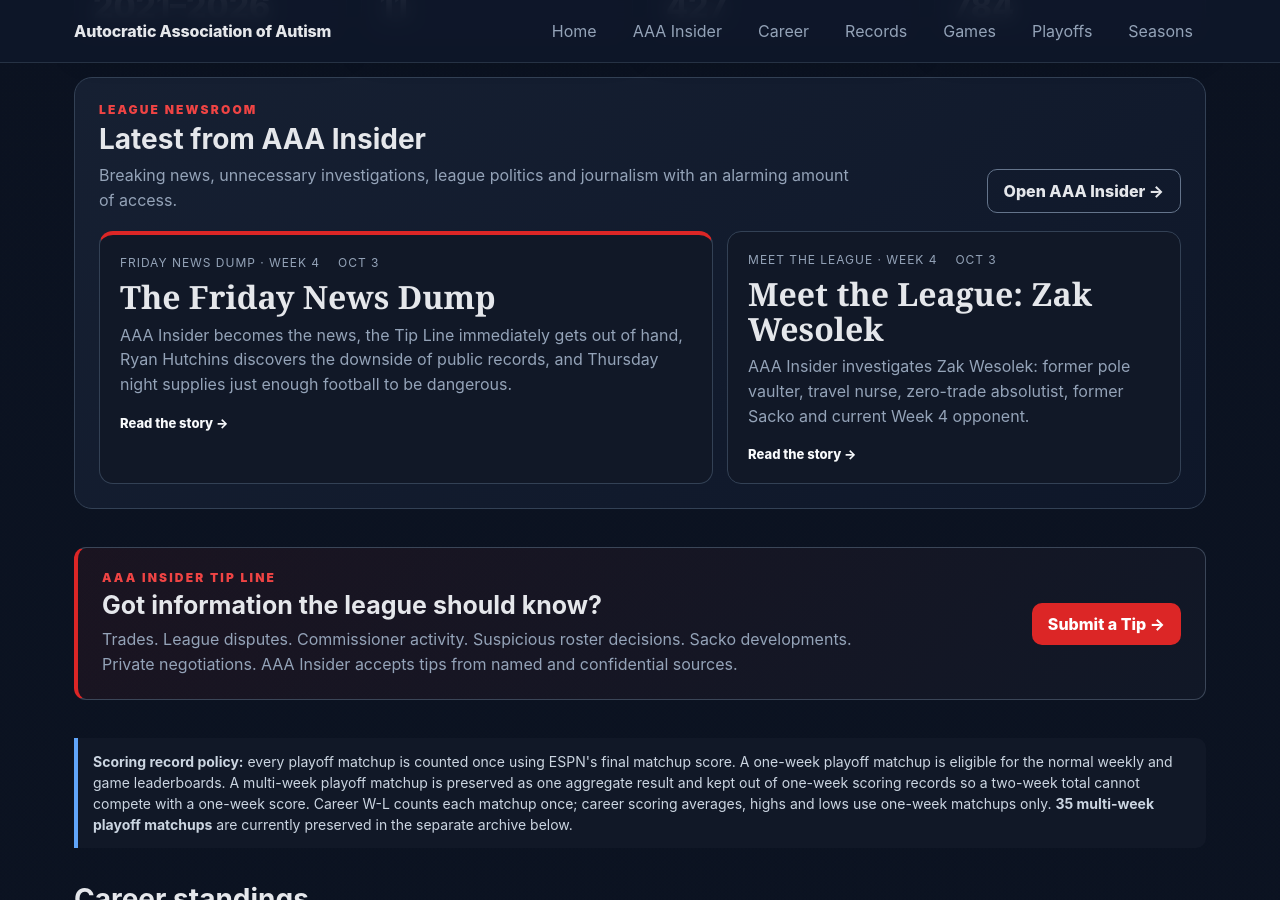
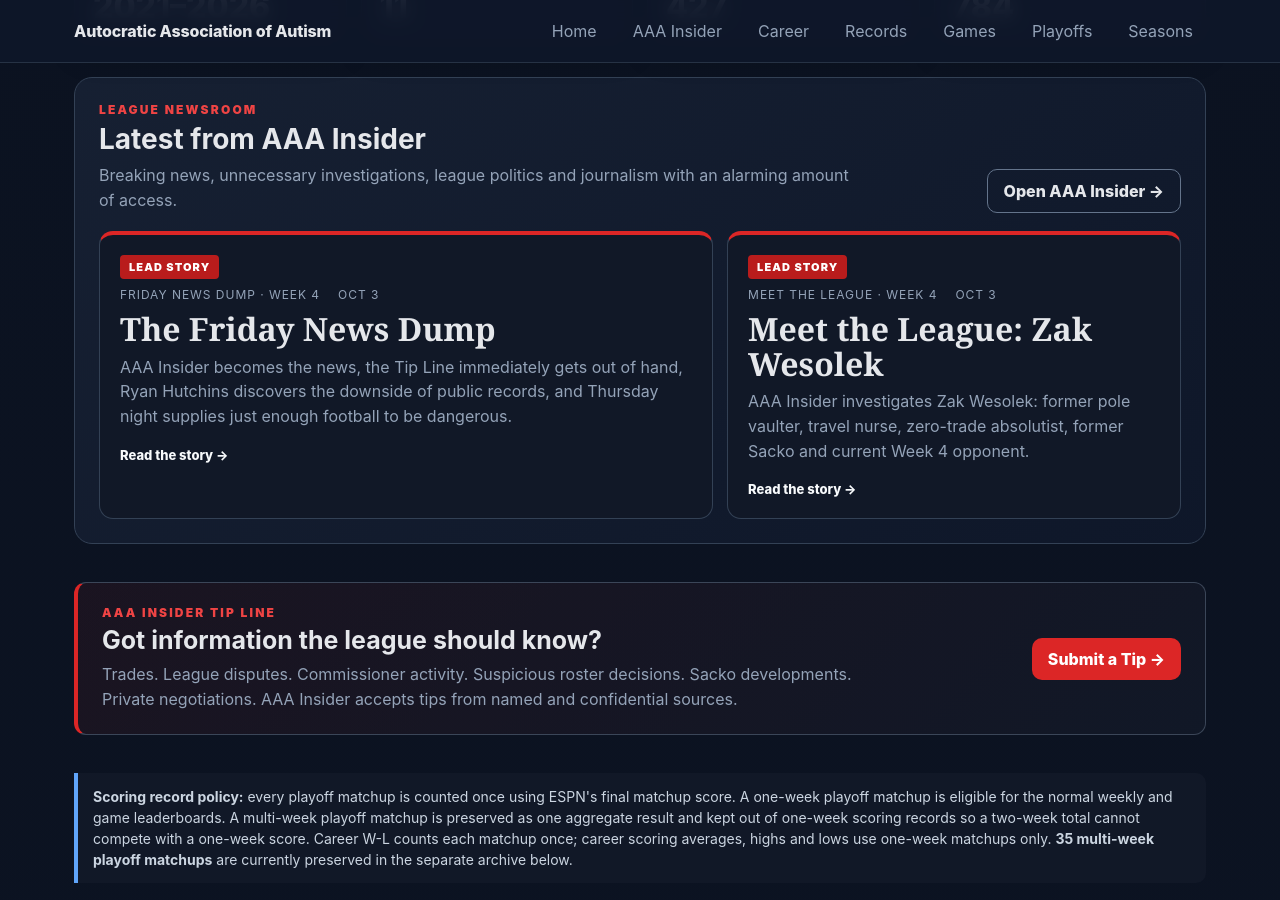
Before and after one commit to Autocratic-Association-of-Autism/AAA-Fantasy-Test, a Jekyll site: the page built from index.html, in a window 1280 px wide and 900 px high, scrolled down 553 px. Built offline with Jekyll 4.4.1, drawn with Linux system fonts in a browser that asks for light colours.

Commit message:
Mark both Friday releases as homepage lead stories

```diff
--- a/index.html
+++ b/index.html
@@ -49,7 +49,8 @@ layout: null
 
   <div class="home-story-grid">
     {% for issue in issues limit:2 %}
-    <a class="home-story-card{% if forloop.first %} home-story-lead{% endif %}" href="{{ issue.url | relative_url }}">
+    <a class="home-story-card home-story-lead" href="{{ issue.url | relative_url }}">
+      <div class="insider-tag">Lead Story</div>
       <div class="issue-meta">
         <span>{% if issue.article_type %}{{ issue.article_type }}{% else %}Issue No. {{ issue.issue_number }}{% endif %}</span>
         <span>{{ issue.date | date: "%b %-d" }}</span>
```
